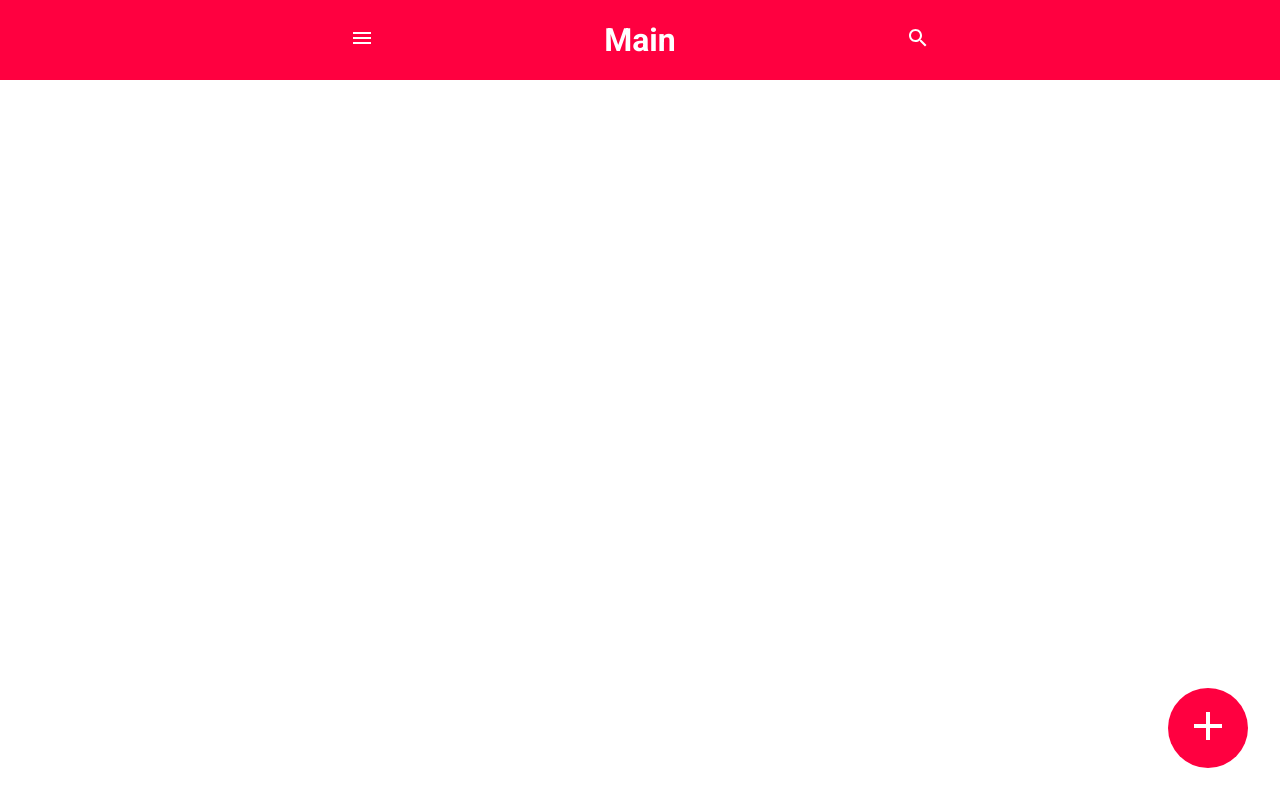
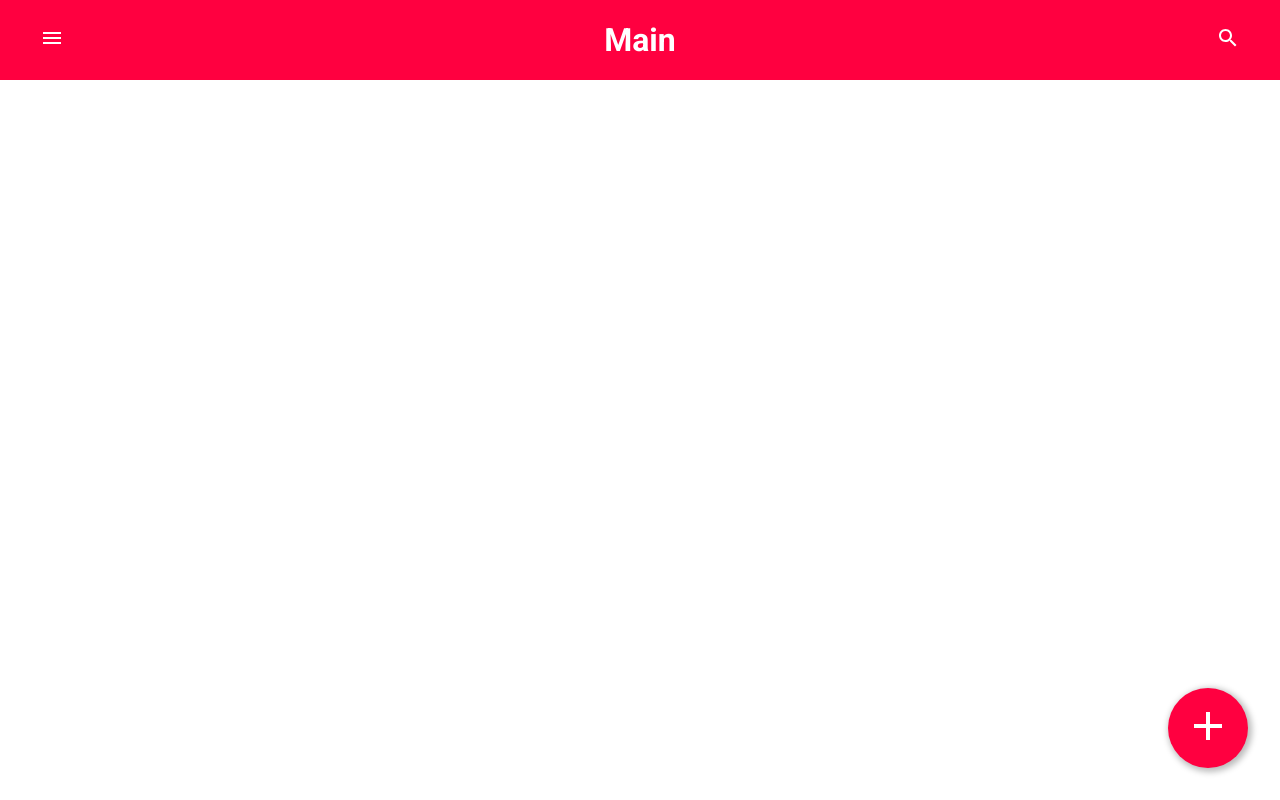
Before and after one commit to parvic/to-do-list, a Next.js app: page / in a window 1280 px wide. Built offline with nearby package versions, Linux system fonts and the light colour scheme.

Commit message:
correction of card positions an size

```diff
--- a/src/components/Card/style.ts
+++ b/src/components/Card/style.ts
@@ -1,6 +1,9 @@
 import styled from "styled-components";
 
 export const Container = styled.div`
+  max-width: 600px;
+  box-shadow: 2px 2px 5px 2px #bbb;
+
 
   svg {
     color: #fff;
@@ -12,7 +15,8 @@ export const Container = styled.div`
   }
 
   li {
-    width: 280px;
+    width: 400px;
+    max-width: 600px;
     list-style: none;
     /* border-radius: 10px; */
     padding: 0 10px;
--- a/src/components/CardList/style.ts
+++ b/src/components/CardList/style.ts
@@ -5,14 +5,14 @@ export const Container = styled.main`
   flex-direction: column;
   align-items: center;
   justify-content: center;
+  margin: 0 auto;
   width: 100%;
-  margin: 0 auto;
 
 
   ul {
     display: flex;
     flex-direction: column;
-    background-color: transparent;
+    max-width: 100%;
     list-style: none;
   }
 `;
@@ -29,6 +29,7 @@ export const Footer = styled.footer`
     margin: 2rem;
     background-color: rgb(255, 0, 64);
     border-radius: 50%;
+    box-shadow: 2px 2px 6px 2px #bbb;
 
     svg {
       font-size: 3rem;
--- a/src/components/Header/style.ts
+++ b/src/components/Header/style.ts
@@ -13,7 +13,7 @@ export const Container = styled.header`
     align-items: center;
     justify-content: space-between;
     height: 5rem;
-    max-width: 580px;
+    max-width: 1200px;
     margin: 0 auto;
   }
 
```
